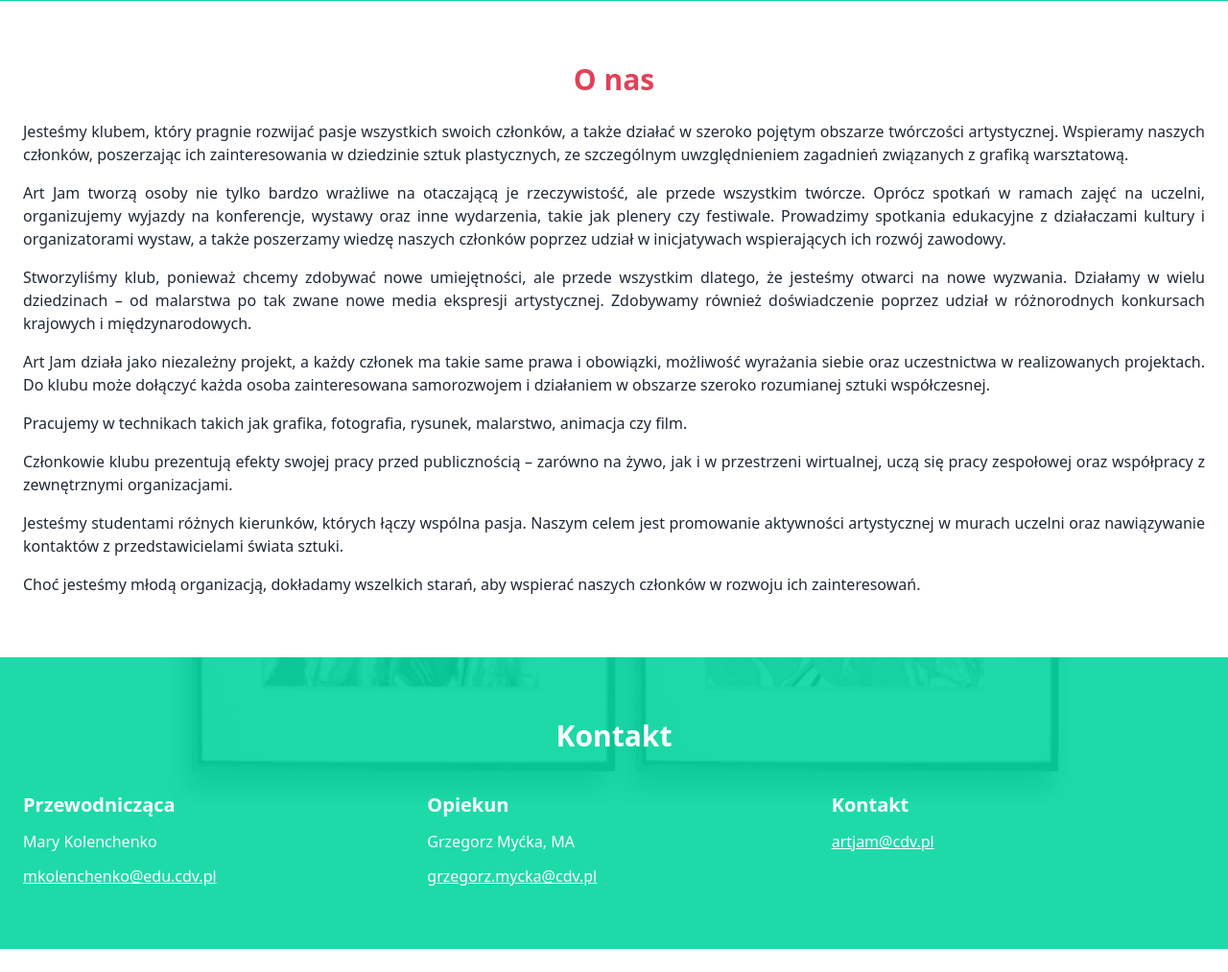
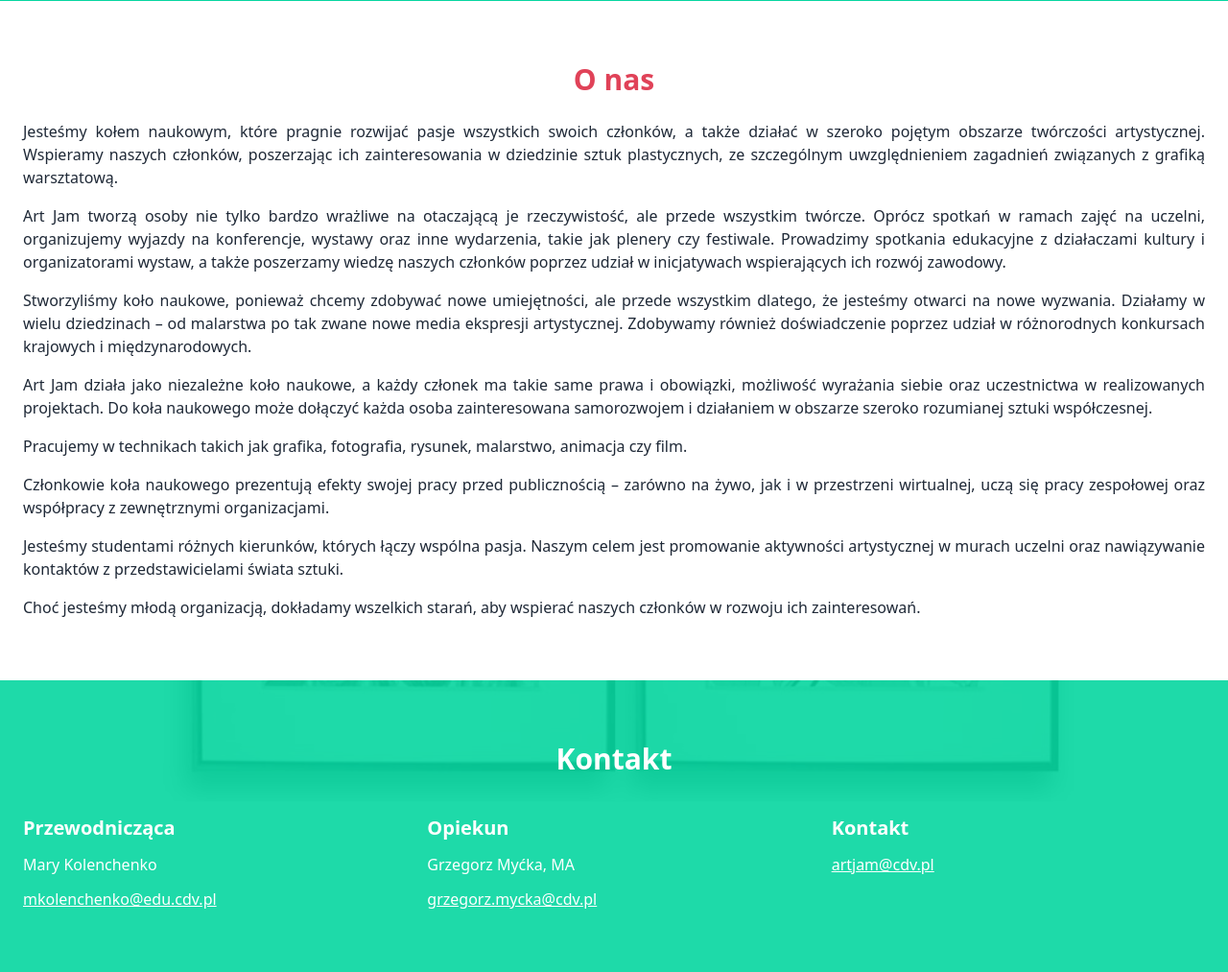
Before and after one commit to Mateusz-Grencel/ajmem, a Flask app: page / in a window 1280 px wide. Shown: the part 2083-3096 px from the top of the page at 96% size. Before the commit the page ends 3072 px from the top, so only its background shows below. Run offline with Flask 3, Linux system fonts and the light colour scheme.

Commit message:
Update layout.html

```diff
--- a/templates/layout.html
+++ b/templates/layout.html
@@ -368,14 +368,14 @@
   <div class="max-w-screen-xl mx-auto px-6">
     <h2 class="text-3xl font-bold text-red-rose mb-6 text-center">O nas</h2>
     <div class="text-gray-800 space-y-4 text-justify">
-      <p>Jesteśmy klubem, który pragnie rozwijać pasje wszystkich swoich członków, a także działać w szeroko pojętym obszarze twórczości artystycznej. Wspieramy naszych członków, poszerzając ich zainteresowania w dziedzinie sztuk plastycznych, ze szczególnym uwzględnieniem zagadnień związanych z grafiką warsztatową.</p>
-      <p>Art Jam tworzą osoby nie tylko bardzo wrażliwe na otaczającą je rzeczywistość, ale przede wszystkim twórcze. Oprócz spotkań w ramach zajęć na uczelni, organizujemy wyjazdy na konferencje, wystawy oraz inne wydarzenia, takie jak plenery czy festiwale. Prowadzimy spotkania edukacyjne z działaczami kultury i organizatorami wystaw, a także poszerzamy wiedzę naszych członków poprzez udział w inicjatywach wspierających ich rozwój zawodowy.</p>
-      <p>Stworzyliśmy klub, ponieważ chcemy zdobywać nowe umiejętności, ale przede wszystkim dlatego, że jesteśmy otwarci na nowe wyzwania. Działamy w wielu dziedzinach – od malarstwa po tak zwane nowe media ekspresji artystycznej. Zdobywamy również doświadczenie poprzez udział w różnorodnych konkursach krajowych i międzynarodowych.</p>
-      <p>Art Jam działa jako niezależny projekt, a każdy członek ma takie same prawa i obowiązki, możliwość wyrażania siebie oraz uczestnictwa w realizowanych projektach. Do klubu może dołączyć każda osoba zainteresowana samorozwojem i działaniem w obszarze szeroko rozumianej sztuki współczesnej.</p>
-      <p>Pracujemy w technikach takich jak grafika, fotografia, rysunek, malarstwo, animacja czy film.</p>
-      <p>Członkowie klubu prezentują efekty swojej pracy przed publicznością – zarówno na żywo, jak i w przestrzeni wirtualnej, uczą się pracy zespołowej oraz współpracy z zewnętrznymi organizacjami.</p>
-      <p>Jesteśmy studentami różnych kierunków, których łączy wspólna pasja. Naszym celem jest promowanie aktywności artystycznej w murach uczelni oraz nawiązywanie kontaktów z przedstawicielami świata sztuki.</p>
-      <p>Choć jesteśmy młodą organizacją, dokładamy wszelkich starań, aby wspierać naszych członków w rozwoju ich zainteresowań.</p>
+        <p>Jesteśmy kołem naukowym, które pragnie rozwijać pasje wszystkich swoich członków, a także działać w szeroko pojętym obszarze twórczości artystycznej. Wspieramy naszych członków, poszerzając ich zainteresowania w dziedzinie sztuk plastycznych, ze szczególnym uwzględnieniem zagadnień związanych z grafiką warsztatową.</p>
+        <p>Art Jam tworzą osoby nie tylko bardzo wrażliwe na otaczającą je rzeczywistość, ale przede wszystkim twórcze. Oprócz spotkań w ramach zajęć na uczelni, organizujemy wyjazdy na konferencje, wystawy oraz inne wydarzenia, takie jak plenery czy festiwale. Prowadzimy spotkania edukacyjne z działaczami kultury i organizatorami wystaw, a także poszerzamy wiedzę naszych członków poprzez udział w inicjatywach wspierających ich rozwój zawodowy.</p>
+        <p>Stworzyliśmy koło naukowe, ponieważ chcemy zdobywać nowe umiejętności, ale przede wszystkim dlatego, że jesteśmy otwarci na nowe wyzwania. Działamy w wielu dziedzinach – od malarstwa po tak zwane nowe media ekspresji artystycznej. Zdobywamy również doświadczenie poprzez udział w różnorodnych konkursach krajowych i międzynarodowych.</p>
+        <p>Art Jam działa jako niezależne koło naukowe, a każdy członek ma takie same prawa i obowiązki, możliwość wyrażania siebie oraz uczestnictwa w realizowanych projektach. Do koła naukowego może dołączyć każda osoba zainteresowana samorozwojem i działaniem w obszarze szeroko rozumianej sztuki współczesnej.</p>
+        <p>Pracujemy w technikach takich jak grafika, fotografia, rysunek, malarstwo, animacja czy film.</p>
+        <p>Członkowie koła naukowego prezentują efekty swojej pracy przed publicznością – zarówno na żywo, jak i w przestrzeni wirtualnej, uczą się pracy zespołowej oraz współpracy z zewnętrznymi organizacjami.</p>
+        <p>Jesteśmy studentami różnych kierunków, których łączy wspólna pasja. Naszym celem jest promowanie aktywności artystycznej w murach uczelni oraz nawiązywanie kontaktów z przedstawicielami świata sztuki.</p>
+        <p>Choć jesteśmy młodą organizacją, dokładamy wszelkich starań, aby wspierać naszych członków w rozwoju ich zainteresowań.</p>
    </div>
   </div>
 </section>
```
